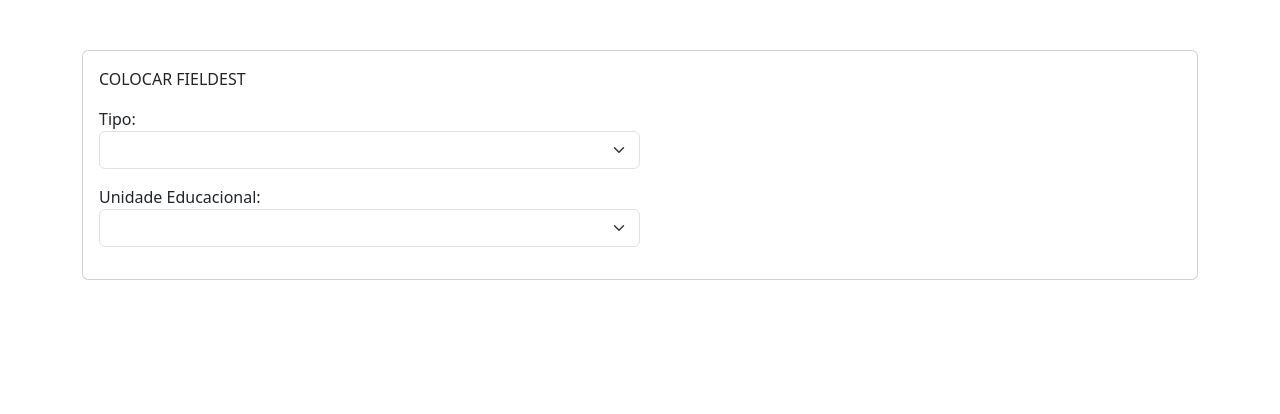
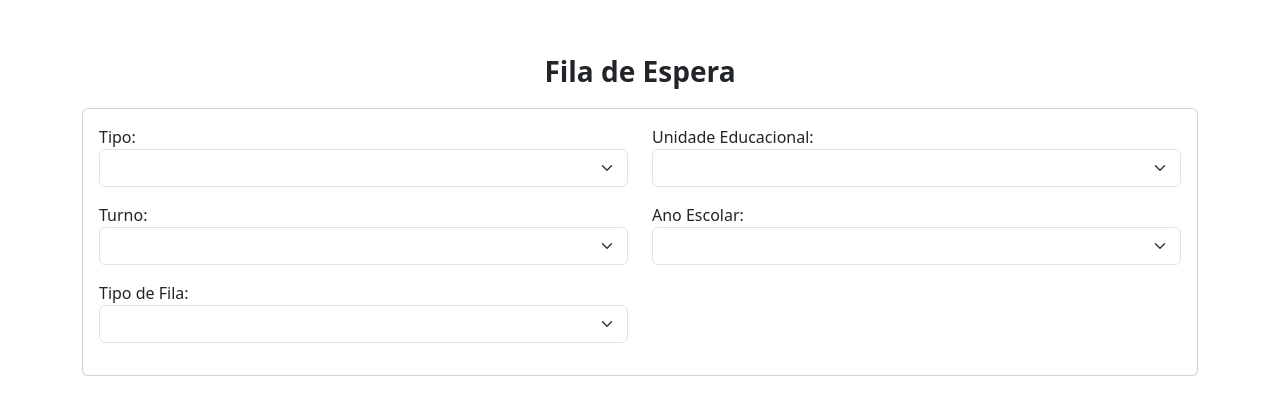
Before and after one commit to EdisonCintra/Site-de-matriculas, a website: page consultarFiladeEspera.html in a window 1280 px wide. Shown: the part 130-544 px from the top of the page. Drawn offline with nearby package versions, Linux system fonts and the light colour scheme.

Commit message:
Correções

```diff
--- a/consultarFiladeEspera.html
+++ b/consultarFiladeEspera.html
@@ -16,22 +16,29 @@
 </header>
 <!--Header com imagem logo do IFG-->
 
+<!--Titulo do Formulario-->
+<div class="container">
+    <p class="text-center fw-bolder fs-3">Fila de Espera</p>
+</div>
+<!--Titulo do Formulario-->
+
 <div class="container">
     <div class="card">
         <div class="card-body container">
             <form action="">
-                <p>COLOCAR FIELDEST</p>
-                <div class="mb-3 col-lg-6" >
+                <fieldset class="row">
+
+                    <div class="mb-3 col-lg-6">
                         <label for="tipo">Tipo:</label>
-                    <select class="form-select" id="tipo" idaria-label="Default select example">
+                        <select class="form-select" id="tipo" aria-label="Default select example">
                             <option selected disabled hidden></option>
                             <option value="1">PRÉ-MATRÍCULA-CMEIS</option>
                         </select>
                     </div>
 
-                <div class="mb-3 col-lg-6"  >
+                    <div class="mb-3 col-lg-6">
                         <label for="unidadeEducacional">Unidade Educacional:</label>
-                    <select class="form-select" id="unidadeEducacional" idaria-label="Default select example">
+                        <select class="form-select" id="unidadeEducacional" aria-label="Default select example">
                             <option selected disabled hidden></option>
                             <option value="1">Opção 1</option>
                             <option value="2">Opção 2</option>
@@ -39,6 +46,37 @@
                         </select>
                     </div>
 
+                    <div class="mb-3 col-lg-6">
+                        <label for="turno">Turno:</label>
+                        <select class="form-select" id="turno" aria-label="Default select example">
+                            <option selected disabled hidden></option>
+                            <option value="1">Opção 1</option>
+                            <option value="2">Opção 2</option>
+                            <option value="3">Opção 3</option>
+                        </select>
+                    </div>
+
+                    <div class="mb-3 col-lg-6">
+                        <label for="anoEscolar">Ano Escolar:</label>
+                        <select class="form-select" id="anoEscolar" aria-label="Default select example">
+                            <option selected disabled hidden></option>
+                            <option value="1">Opção 1</option>
+                            <option value="2">Opção 2</option>
+                            <option value="3">Opção 3</option>
+                        </select>
+                    </div>
+
+                    <div class="mb-3 col-lg-6">
+                        <label for="tipoFila">Tipo de Fila:</label>
+                        <select class="form-select" id="tipoFila" aria-label="Default select example">
+                            <option selected disabled hidden></option>
+                            <option value="1">Opção 1</option>
+                            <option value="2">Opção 2</option>
+                            <option value="3">Opção 3</option>
+                        </select>
+                    </div>
+
+                </fieldset>
             </form>
         </div>
     </div>
```
Lines whose indentation alone changed are shown as unchanged.
